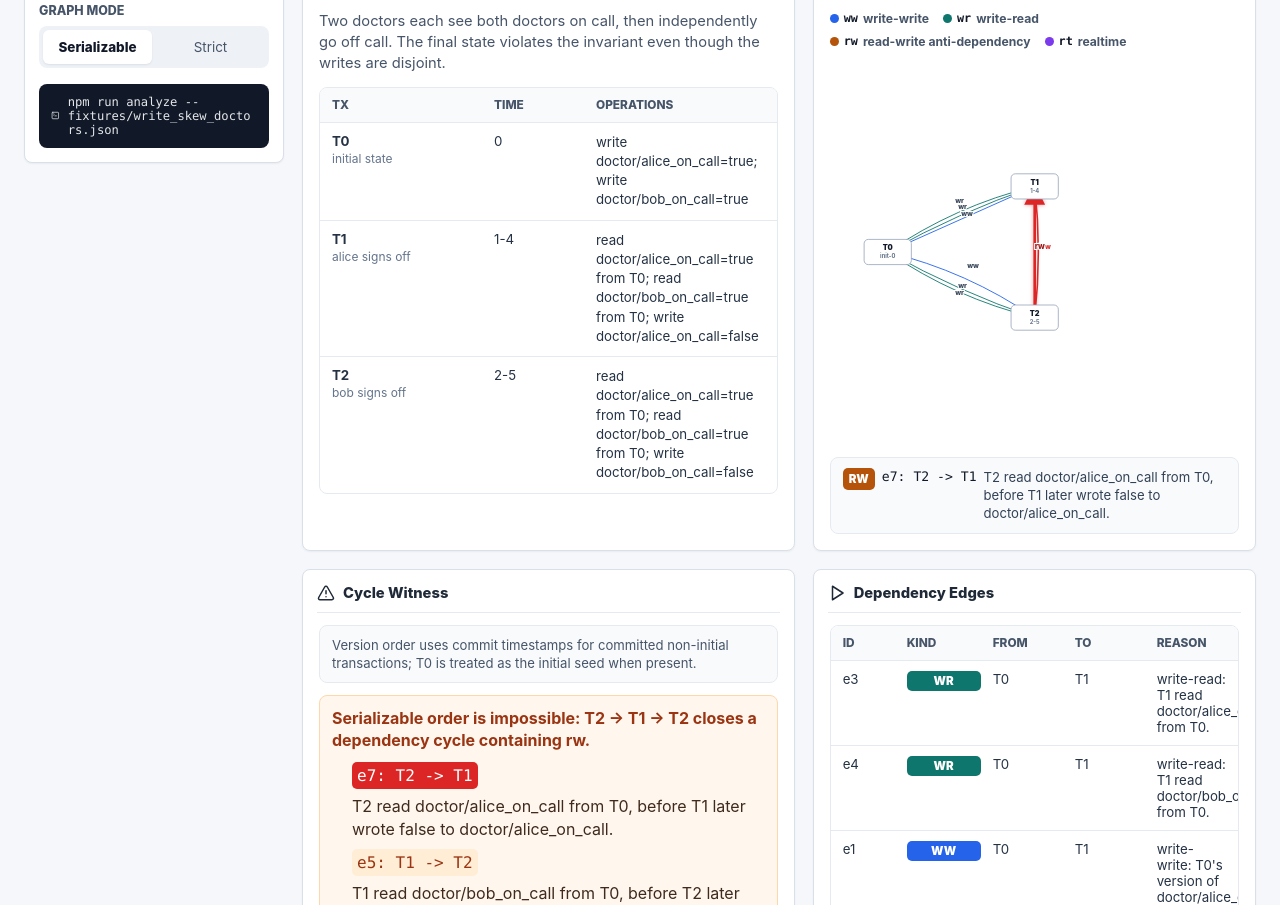
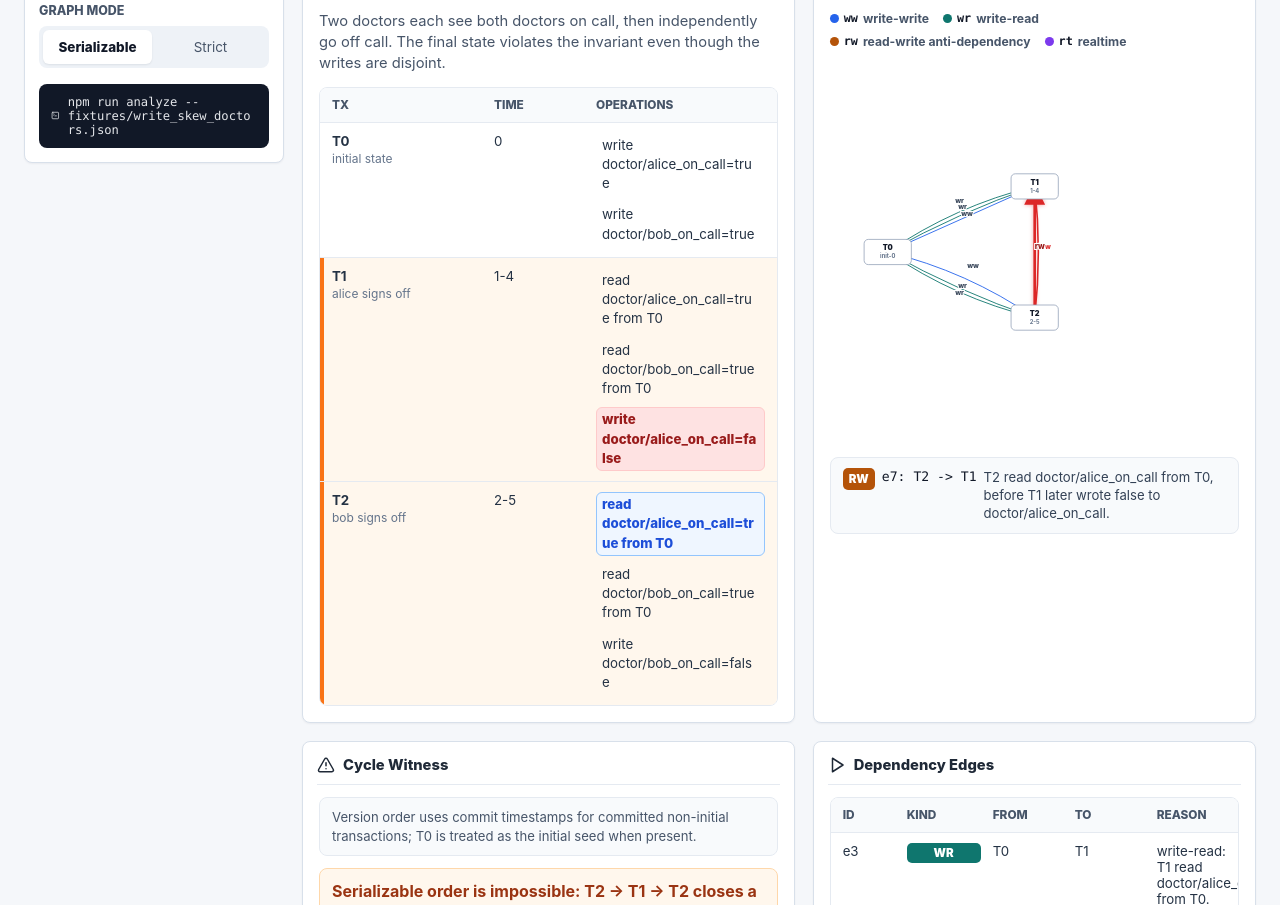
Before and after one commit to Taz33m/isotrace, a React (Vite) app: page / in a window 1280 px wide. Shown: the part 700-1605 px from the top of the page. Built offline with nearby package versions, Linux system fonts and the light colour scheme.

Commit message:
Trace proof edges to history operations

```diff
--- a/src/App.tsx
+++ b/src/App.tsx
@@ -154,7 +154,7 @@ export default function App() {
 
           <Panel title={selected.history.name} icon={<Activity size={18} />} className="historyPanel">
             <p className="scenarioDescription">{selected.history.description}</p>
-            <HistoryTable history={selected.history} />
+            <HistoryTable history={selected.history} selectedEdge={selectedEdge} />
           </Panel>
 
           <Panel title="Dependency Graph" icon={<GitBranch size={18} />} className="graphPanel">
@@ -308,7 +308,7 @@ function statusLabel(status: IsolationVerdict["serializable"]["status"]): string
   return "Not evaluated";
 }
 
-function HistoryTable({ history }: { history: History }) {
+function HistoryTable({ history, selectedEdge }: { history: History; selectedEdge: DependencyEdge | null }) {
   return (
     <div className="historyTable" role="table" aria-label="Transaction history">
       <div className="historyRow header" role="row">
@@ -317,13 +317,31 @@ function HistoryTable({ history }: { history: History }) {
         <span>Operations</span>
       </div>
       {history.transactions.map((tx) => (
-        <div className={`historyRow ${(tx.status ?? "committed") !== "committed" ? "ignored" : ""}`} key={tx.id} role="row">
+        <div
+          className={`historyRow ${(tx.status ?? "committed") !== "committed" ? "ignored" : ""} ${isEdgeEndpoint(tx.id, selectedEdge) ? "selectedTxRow" : ""}`}
+          data-testid={`history-row-${tx.id}`}
+          key={tx.id}
+          role="row"
+        >
           <span>
             <strong>{tx.id}</strong>
             <small>{tx.label ?? tx.id}</small>
           </span>
           <span>{typeof tx.begin === "number" ? `${tx.begin}-${tx.commit ?? "?"}` : tx.commit ?? "initial"}</span>
-          <span className="opsList">{tx.ops.map(formatOp).join("; ")}</span>
+          <span className="opsList">
+            {tx.ops.map((op, index) => {
+              const role = operationEdgeRole(tx.id, op, selectedEdge);
+              return (
+                <span
+                  className={`opChip ${role ? `selectedOp ${role}` : ""}`}
+                  data-testid={`history-op-${tx.id}-${index}`}
+                  key={`${tx.id}-${index}`}
+                >
+                  {formatOp(op)}
+                </span>
+              );
+            })}
+          </span>
         </div>
       ))}
     </div>
@@ -333,6 +351,27 @@ function HistoryTable({ history }: { history: History }) {
 function formatOp(op: TxOp): string {
   if (op.type === "read") return `read ${op.key}=${formatJsonValue(op.value)} from ${op.from}`;
   return `write ${op.key}=${formatJsonValue(op.value)}`;
+}
+
+function isEdgeEndpoint(txId: string, edge: DependencyEdge | null): boolean {
+  return edge?.from === txId || edge?.to === txId;
+}
+
+function operationEdgeRole(txId: string, op: TxOp, edge: DependencyEdge | null): "edgeSourceOp" | "edgeTargetOp" | null {
+  if (!edge?.key) return null;
+  if (edge.kind === "ww" && op.type === "write" && op.key === edge.key) {
+    if (txId === edge.from) return "edgeSourceOp";
+    if (txId === edge.to) return "edgeTargetOp";
+  }
+  if (edge.kind === "wr") {
+    if (txId === edge.from && op.type === "write" && op.key === edge.key) return "edgeSourceOp";
+    if (txId === edge.to && op.type === "read" && op.key === edge.key && op.from === edge.from) return "edgeTargetOp";
+  }
+  if (edge.kind === "rw") {
+    if (txId === edge.from && op.type === "read" && op.key === edge.key) return "edgeSourceOp";
+    if (txId === edge.to && op.type === "write" && op.key === edge.key) return "edgeTargetOp";
+  }
+  return null;
 }
 
 function DependencyGraph({
--- a/src/styles.css
+++ b/src/styles.css
@@ -544,9 +544,40 @@ h1 {
   color: #64748b;
 }
 
+.selectedTxRow {
+  background: #fff7ed;
+  box-shadow: inset 4px 0 0 #f97316;
+}
+
 .opsList {
+  display: flex;
+  flex-wrap: wrap;
+  gap: 6px;
   line-height: 1.45;
   overflow-wrap: anywhere;
+}
+
+.opChip {
+  border: 1px solid transparent;
+  border-radius: 6px;
+  display: inline-block;
+  padding: 2px 5px;
+}
+
+.opChip.selectedOp {
+  font-weight: 800;
+}
+
+.opChip.edgeSourceOp {
+  background: #eff6ff;
+  border-color: #93c5fd;
+  color: #1d4ed8;
+}
+
+.opChip.edgeTargetOp {
+  background: #fee2e2;
+  border-color: #fecaca;
+  color: #991b1b;
 }
 
 .graphSvg {
```
Also changed, not shown: src/smoke/ui-smoke.ts (+11 -0 lines).
